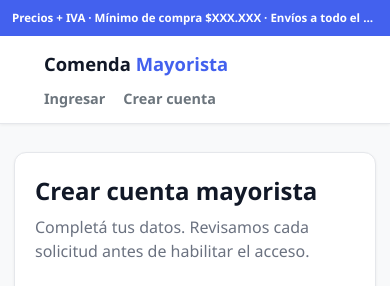
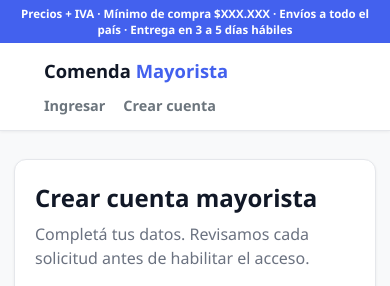
Before and after one commit to mm4te/portal-mayorista, a Flask app: page /registro in a window 390 px wide. Shown: the top 286 px of the page. Run offline with Flask 3, Linux system fonts and the light colour scheme; data comes from the database, SQL or seed files in the repository; some libraries are stand-ins or nearby versions.

Commit message:
fix(grupo B): la franja de anuncios no trunca en mobile, envuelve a 2 líneas
B1 truncaba con elipsis abajo de 560px — arreglo correcto para el problema
equivocado: el sentido de la franja es contestar IVA/mínimo/envíos/plazo,
justo lo que más hace falta en el celular donde mira buena parte de los
compradores. Truncando, el mensaje fallaba ahí.

36px pasa a ser la altura en desktop, no un techo fijo: abajo de 560px
white-space vuelve a normal (envuelve a 2 líneas) y la franja crece con
padding vertical en vez de recortar contenido. min-width:0 y overflow-wrap
quedan como red de seguridad para un texto larguísimo, pero el modo normal
ahora es mostrar todo.

Verificado con Playwright a 1440/1024/768/375px: 0px de overflow horizontal
en los cuatro, texto completo (sin "…") en los cuatro, desktop sigue en
36px exactos.

Co-Authored-By: Claude Sonnet 5 <noreply@anthropic.com>

```diff
--- a/static/style.css
+++ b/static/style.css
@@ -50,7 +50,12 @@ a:hover { text-decoration: underline; }
    (models.get_anuncio_franja cachea la lectura en memoria). Si está vacía,
    base.html directamente no renderiza el bloque. */
 .franja-anuncios {
-  height: 36px;
+  /* 36px es la altura en desktop, no un techo: el contenido manda (ver
+     media query de 560px, donde pasa a 2 líneas y crece lo que haga falta).
+     El sentido entero de esta franja es contestar IVA/mínimo/envíos/plazo
+     — truncarla en mobile (donde mira buena parte de los compradores)
+     rompe justo lo que la franja existe para resolver. */
+  min-height: 36px;
   display: flex;
   align-items: center;
   justify-content: center;
@@ -60,22 +65,28 @@ a:hover { text-decoration: underline; }
 }
 /* El texto va en un <span>, no como texto directo del flex container: un
    item de flex (incluido el anónimo que crea un nodo de texto suelto) tiene
-   min-width:auto por default y no se achica por debajo de su ancho natural
-   — sin min-width:0 acá el texto se corta seco contra el overflow:hidden
-   del padre y el "…" de text-overflow nunca llega a mostrarse (mismo caso
-   que .pago-datos dd > span, ver más abajo). */
+   min-width:auto por default y no se achica por debajo de su ancho natural.
+   min-width:0 + overflow-wrap quedan como red de seguridad para un texto
+   larguísimo cargado a mano (mismo caso que .pago-datos dd > span) — el
+   modo normal es mostrar todo, no truncar. */
 .franja-anuncios span {
   min-width: 0;
-  overflow: hidden;
-  white-space: nowrap;
-  text-overflow: ellipsis;
+  overflow-wrap: break-word;
   font-size: 0.82rem;
   font-weight: 600;
   text-align: center;
 }
 @media (max-width: 560px) {
-  .franja-anuncios span { font-size: 0.72rem; }
-  .franja-anuncios { padding: 0 12px; }
+  .franja-anuncios {
+    min-height: 0;
+    height: auto;
+    padding: 6px 12px;
+  }
+  .franja-anuncios span {
+    font-size: 0.72rem;
+    white-space: normal;
+    line-height: 1.35;
+  }
 }
 
 /* ── Topbar ──────────────────────────────────────────────────────────────── */
```
